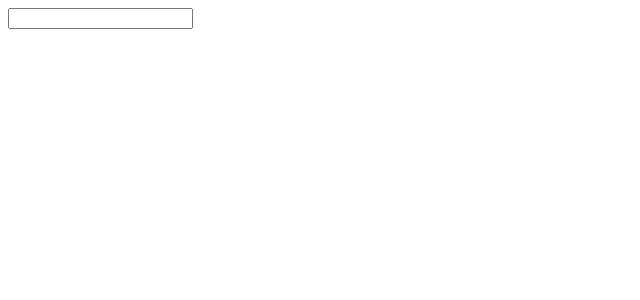
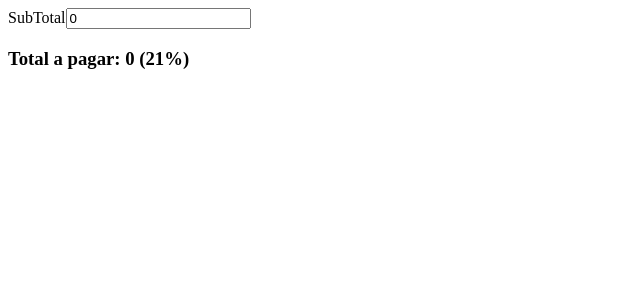
Before and after one commit to willianH4/VueJS-FirstApp, a Vue app: page / in a window 1280 px wide. Shown: the top 300 px of the page, without its empty margins (0-640 px from the left). Built offline with nearby package versions, Linux system fonts and the light colour scheme.

Commit message:
Exercise computed data composition API and septup

```diff
--- a/src/App.vue
+++ b/src/App.vue
@@ -1,11 +1,11 @@
 <script setup lang="ts">
   // logic or components
-  import ComputedExample from '@/components/computed/ComputedExample.vue'
+  import ExeciseComputed from '@/components/computed/ExeciseComputed.vue'
 </script>
 
 <template>
   <!-- html -->
-  <ComputedExample />
+  <ExeciseComputed />
 </template>
 
 <style scoped>
--- /dev/null
+++ b/src/components/computed/ExeciseComputed.vue
@@ -0,0 +1,19 @@
+<template>
+<div>
+    <label for="sub">SubTotal</label>
+    <input type="number" v-model="subTotal">
+    <h3>Total a pagar: {{ totalVat }} ({{ vat }}%)</h3>
+</div>
+</template>
+
+<script lang="ts" setup>
+import {type Ref, ref, computed} from 'vue';
+
+    const vat = 21;
+    let subTotal:Ref<number> = ref(0);
+    const totalVat = computed(() => (vat * subTotal.value) / 100 )
+
+</script>
+
+<style scoped>
+</style>
```
